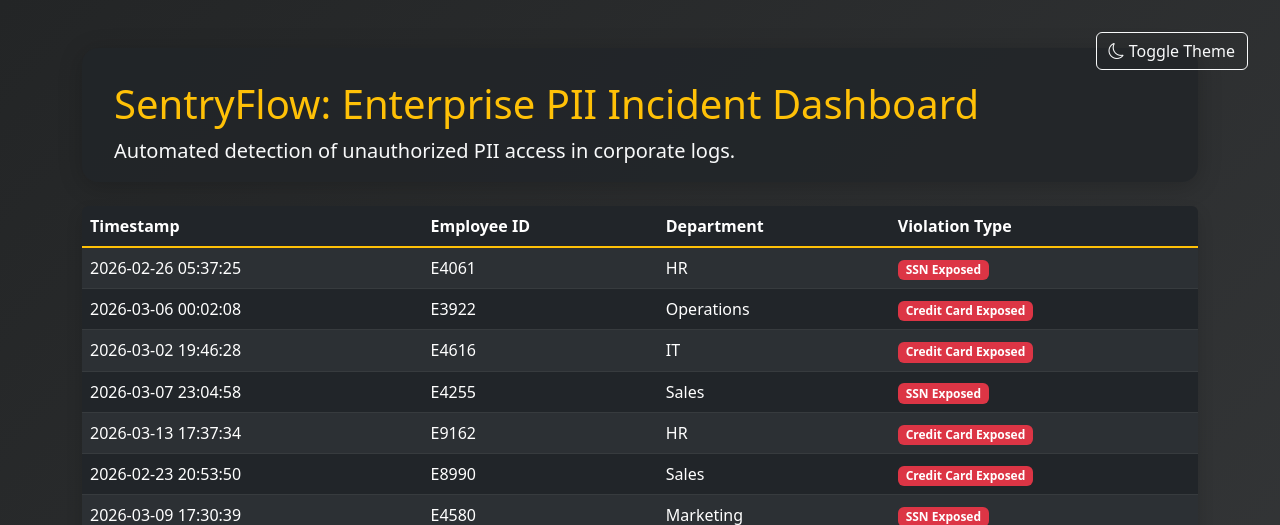
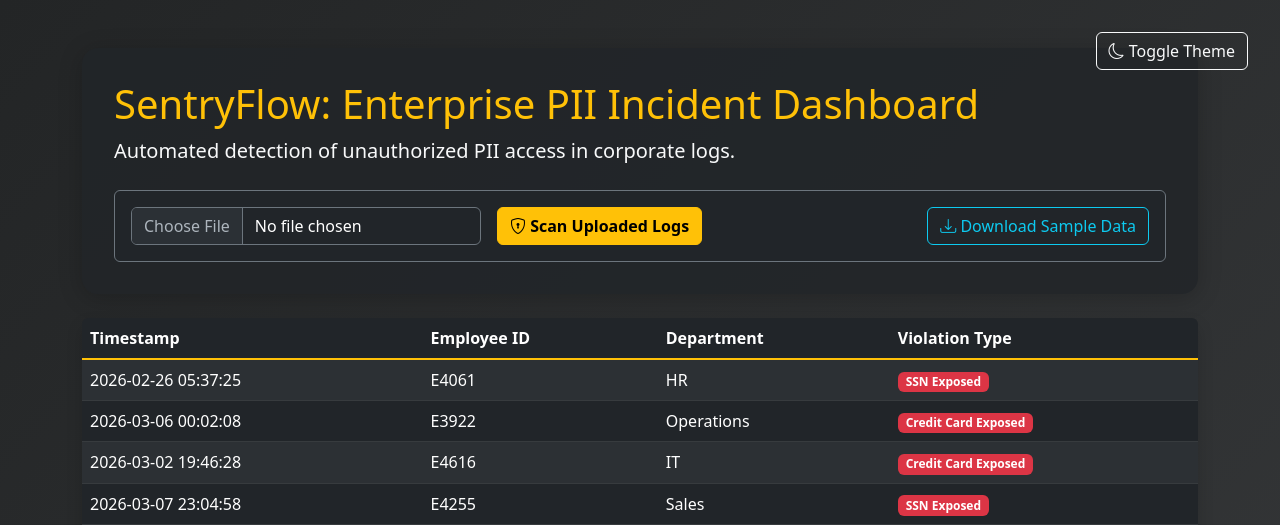
Before and after one commit to josiahb10/SentryFlow, a Flask app: page / in a window 1280 px wide. Shown: the top 525 px of the page. Run offline with Flask 3, Linux system fonts and the light colour scheme; some libraries are stand-ins or nearby versions.

Commit message:
Added real-time file upload and scanning

```diff
--- a/app.py
+++ b/app.py
@@ -1,26 +1,62 @@
-from flask import Flask, render_template
+from flask import Flask, render_template, request, send_file
 import csv
+import re
+import io
 
 app = Flask(__name__)
 
-@app.route('/')
+# Bring your scanner's regex engine directly into the web app
+SSN_PATTERN = re.compile(r'\b\d{3}-\d{2}-\d{4}\b')
+CC_PATTERN = re.compile(r'\b(?:\d[ -]*?){16}\b')
+
+@app.route('/', methods=['GET', 'POST'])
 def index():
     incidents = []
+
+    # If a recruiter uploads a file, scan it in real-time
+    if request.method == 'POST':
+        if 'file' not in request.files:
+            return "No file uploaded", 400
+
+        file = request.files['file']
+        if file.filename != '':
+            # Read the uploaded file directly from memory (safe for cloud hosting)
+            stream = io.StringIO(file.stream.read().decode("UTF8"), newline=None)
+            reader = csv.DictReader(stream)
+
+            for row in reader:
+                payload = row.get('data_payload', '')
+                timestamp = row.get('timestamp', '')
+                employee_id = row.get('employee_id', '')
+                department = row.get('department', '')
+
+                if SSN_PATTERN.search(payload):
+                    incidents.append([timestamp, employee_id, department, 'SSN Exposed'])
+                if CC_PATTERN.search(payload):
+                    incidents.append([timestamp, employee_id, department, 'Credit Card Exposed'])
+
+            return render_template('index.html', incidents=incidents)
+
+    # If it's just a normal page visit (GET request), show the default incident report
     try:
-        # Opens the CSV your scanner generated
-        with open('incident_report.csv', mode='r') as file:
+        with open('incident_report.csv', mode='r', encoding='utf-8') as file:
             reader = csv.reader(file)
-            next(reader, None)  # Skips the header row so it doesn't show up as data
+            next(reader, None)  # Skip header
             for row in reader:
-                # Assuming the CSV columns are: Timestamp, ID, Dept, Action, Violation
-                # We grab the relevant columns to send to the dashboard
                 if len(row) >= 4:
-                    # You might need to adjust row[x] if your CSV columns are in a different order
                     incidents.append([row[0], row[1], row[2], row[-1]])
     except FileNotFoundError:
-        print("CSV not found. Make sure scanner.py has been run!")
+        pass
 
     return render_template('index.html', incidents=incidents)
 
+# Route to let users download the dummy logs to test the app
+@app.route('/download_sample')
+def download_sample():
+    try:
+        return send_file('enterprise_access_logs.csv', as_attachment=True)
+    except Exception as e:
+        return str(e)
+
 if __name__ == '__main__':
     app.run(debug=True)
--- a/templates/index.html
+++ b/templates/index.html
@@ -36,8 +36,18 @@
     <div class="container mt-5">
         <div class="dashboard-header mb-4">
             <h1 class="text-warning mb-2">SentryFlow: Enterprise PII Incident Dashboard</h1>
-            <p class="lead text-light mb-0">Automated detection of unauthorized PII access in corporate logs.</p>
-        </div>
+            <p class="lead text-light mb-4">Automated detection of unauthorized PII access in corporate logs.</p>
+
+            <div class="p-3 bg-dark rounded border border-secondary mb-3">
+                <form action="/" method="POST" enctype="multipart/form-data" class="d-flex flex-wrap align-items-center gap-3">
+                    <input class="form-control text-bg-dark border-secondary" type="file" name="file" accept=".csv" required style="max-width: 350px;">
+                    <button class="btn btn-warning fw-bold" type="submit"><i class="bi bi-shield-lock"></i> Scan Uploaded Logs</button>
+                    <a href="/download_sample" class="btn btn-outline-info ms-md-auto">
+                        <i class="bi bi-download"></i> Download Sample Data
+                    </a>
+                </form>
+            </div>
+            </div>
         <div class="table-responsive shadow rounded">
             <table class="table table-dark table-striped table-hover align-middle mb-0">
                 <thead>
@@ -57,6 +67,11 @@
                         <td><span class="badge bg-danger">{{ row.3 }}</span></td>
                     </tr>
                     {% endfor %}
+                    {% if not incidents %}
+                    <tr>
+                        <td colspan="4" class="text-center text-muted py-4">No PII incidents detected or no data loaded.</td>
+                    </tr>
+                    {% endif %}
                 </tbody>
             </table>
         </div>
@@ -68,7 +83,6 @@
         const themeIcon = document.getElementById('themeIcon');
         const html = document.documentElement;
 
-        // Set initial theme from localStorage
         if (localStorage.getItem('bsTheme') === 'light') {
             html.setAttribute('data-bs-theme', 'light');
             themeIcon.className = 'bi bi-sun';
@@ -90,7 +104,6 @@
             }
         });
     </script>
-    <!-- Bootstrap Icons CDN -->
     <link rel="stylesheet" href="https://cdn.jsdelivr.net/npm/bootstrap-icons@1.10.5/font/bootstrap-icons.css">
 </body>
 </html>
```
Also changed, not shown: 1 other file.
